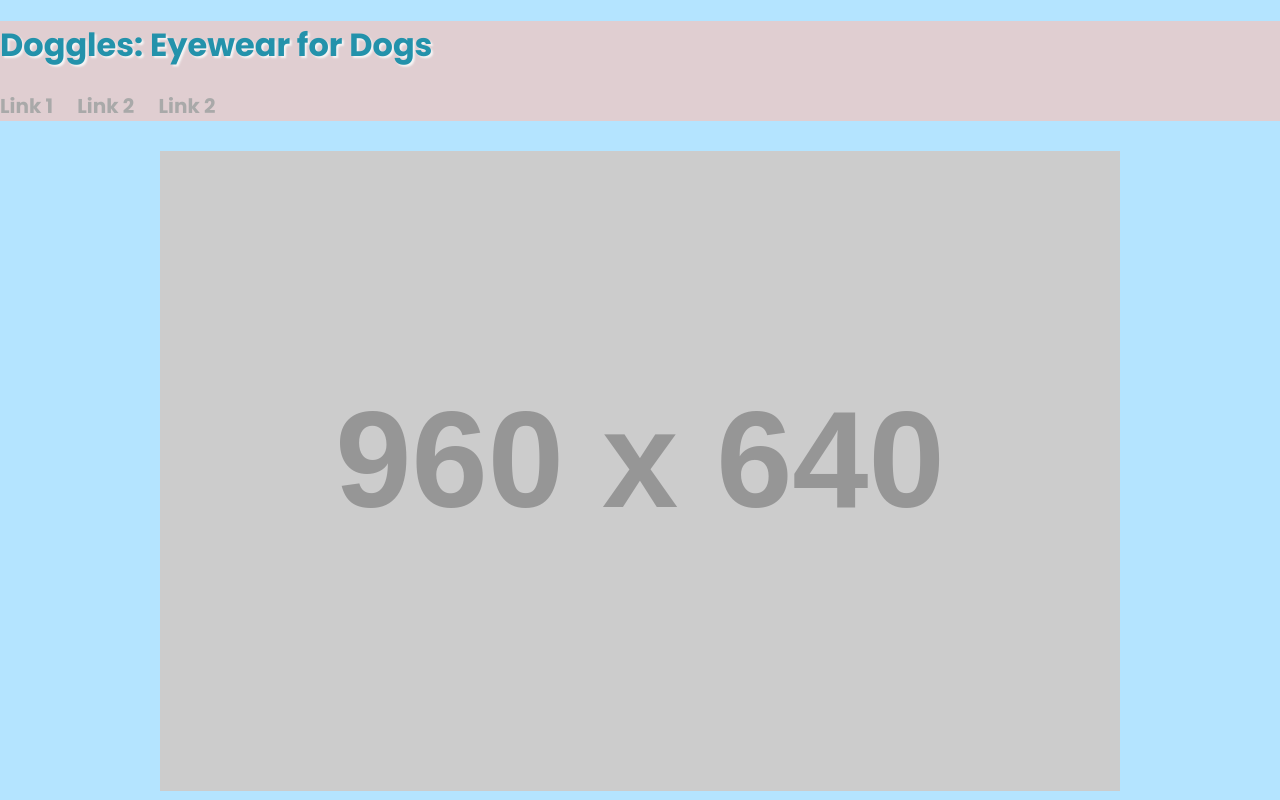
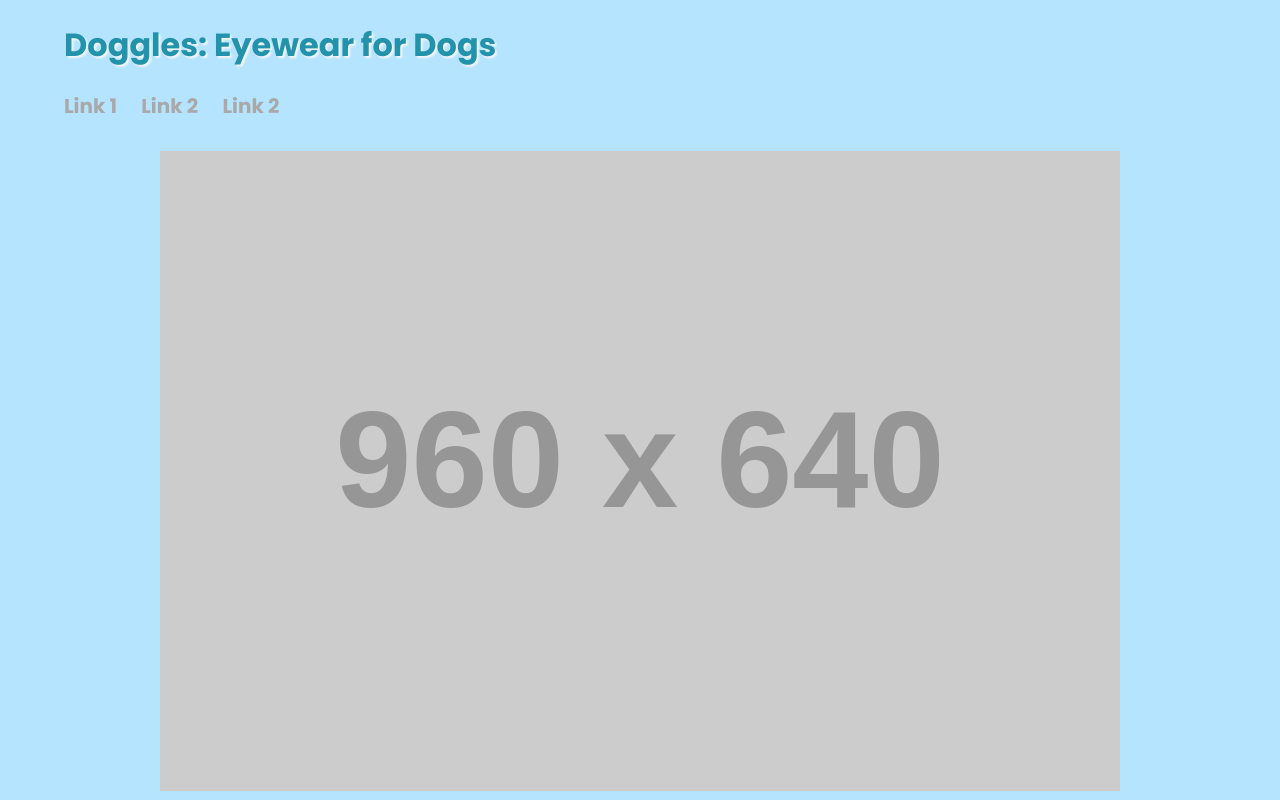
Before and after one commit to jamessearle71/wireframe-demo, a plain HTML site: page index.html in a window 1280 px wide. Shown: the top 800 px of the page. Drawn offline with Linux system fonts and the light colour scheme; placeholder pictures from the web are drawn by us.

Commit message:
updated header

```diff
--- a/index.html
+++ b/index.html
@@ -11,12 +11,14 @@
 </head>
 <body>
     <header>
+        <div class="container header-container">
         <h1>Doggles: Eyewear for Dogs</h1>
         <nav>
             <ul>
                 <li><a href="/">Link 1</a></li>
                 <li><a href="/">Link 2</a></li>
                 <li><a href="/">Link 2</a></li>
+        </div>
             </header>
         <main>
         <section>
--- a/style.css
+++ b/style.css
@@ -13,9 +13,6 @@ a {
     text-decoration: underline;
 }
 
-header {
-    background-color: rgb(224, 206, 209);
-}
 
 h1 {
     color: rgb(35, 146, 171);
@@ -96,3 +93,8 @@ footer p {
     padding-bottom: 30px;
     color:rgb(35, 146, 171, 0.7)
 }
+
+.container {
+    width: 90%;
+    margin: 0 auto;
+}
```
